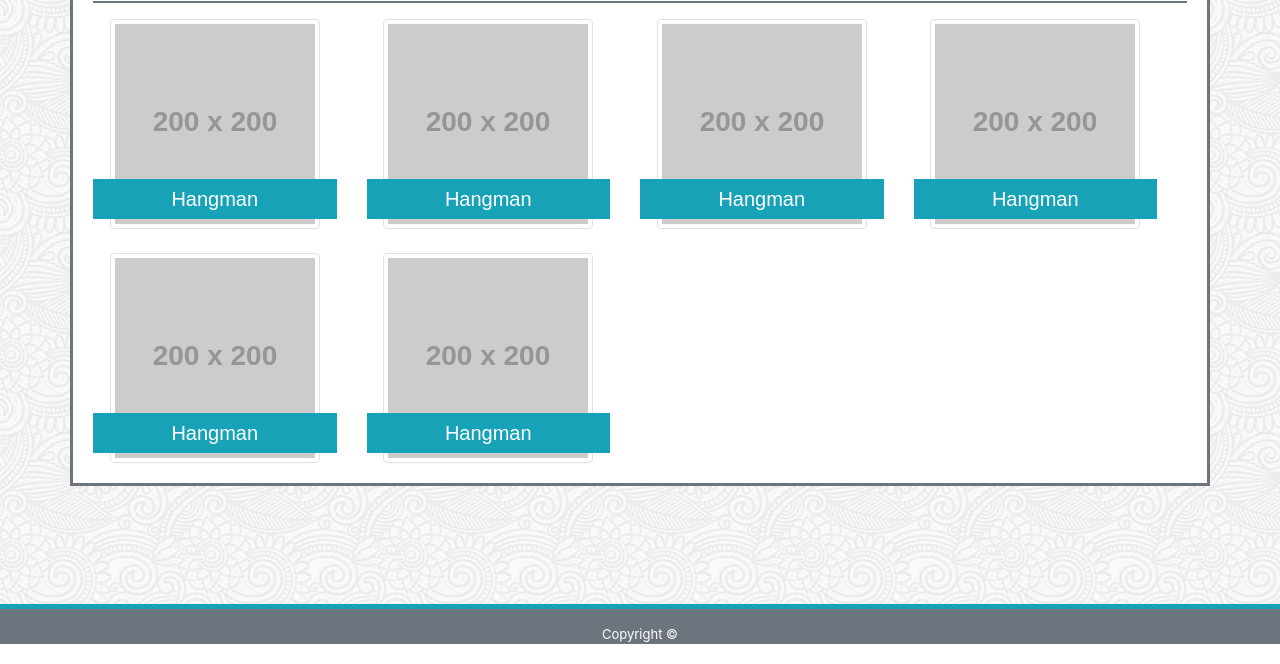
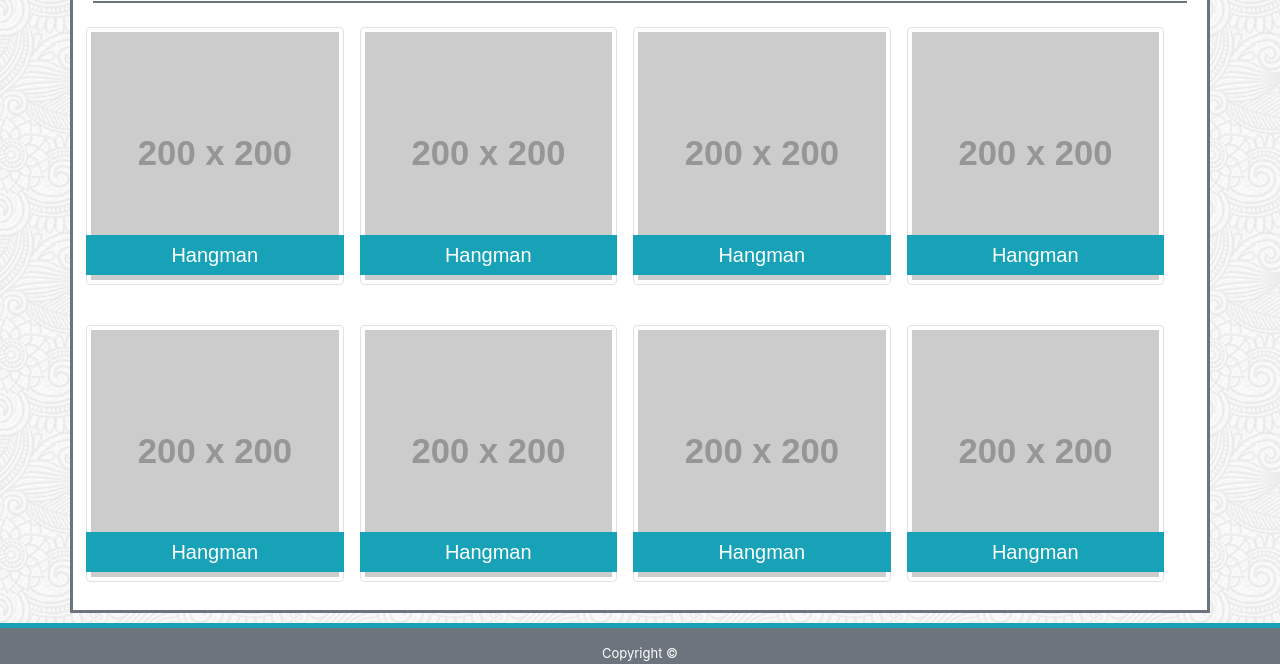
Before and after one commit to nmbarry15/Bootstrap-Portfolio, a plain HTML site: page portfolio.html in a window 1280 px wide. Shown: the part 156-820 px from the top of the page. Drawn offline with nearby package versions, Linux system fonts and the light colour scheme; placeholder pictures from the web are drawn by us.

Commit message:
fix portfolio images to be width of column

```diff
--- a/portfolio.html
+++ b/portfolio.html
@@ -47,63 +47,73 @@
                 <h2 class="mb-0 font-weight-bold text-info">Portfolio</h2>
             </div>
             <hr class="mt-1 border-secondary" id="hr">
-            <div class="row w-100 p-0">
-                <div class="col-md-3">
+            <div class="row w-100">
+                <div class="col-md-3 col-6 p-2">
                     <div class="position-relative m-auto d-block">
-                        <img src="https://via.placeholder.com/200x200" class="rounded img-thumbnail m-auto d-block" alt="" id="pic">
-                        <div class="bg-info text-white w-100 text-sm-center p-2 position-absolute" id="label">
+                        <img src="https://via.placeholder.com/200x200" class="rounded img-thumbnail m-auto d-block w-100" alt="" id="pic">
+                        <div class="bg-info text-white w-100 text-center p-2 position-absolute" id="label">
                             <h5 class="mb-0">Hangman</h5>
                         </div>
                     </div>
                 </div>
-                <div class="col-md-3">
+                <div class="col-md-3 col-6 p-2">
                     <div class="position-relative m-auto d-block">
-                        <img src="https://via.placeholder.com/200x200" class="rounded img-thumbnail m-auto d-block" alt="" id="pic">
-                        <div class="bg-info text-white w-100 text-sm-center p-2 position-absolute" id="label">
+                        <img src="https://via.placeholder.com/200x200" class="rounded img-thumbnail m-auto d-block w-100" alt="" id="pic">
+                        <div class="bg-info text-white w-100 text-center p-2 position-absolute" id="label">
                             <h5 class="mb-0">Hangman</h5>
                         </div>
                     </div>
                 </div>
-                <div class="col-md-3">
+                <div class="col-md-3 col-6 p-2">
                     <div class="position-relative m-auto d-block">
-                        <img src="https://via.placeholder.com/200x200" class="rounded img-thumbnail m-auto d-block" alt="" id="pic">
-                        <div class="bg-info text-white w-100 text-sm-center p-2 position-absolute" id="label">
+                        <img src="https://via.placeholder.com/200x200" class="rounded img-thumbnail m-auto d-block w-100" alt="" id="pic">
+                        <div class="bg-info text-white w-100 text-center p-2 position-absolute" id="label">
                             <h5 class="mb-0">Hangman</h5>
                         </div>
                     </div>
                 </div>
-                <div class="col-md-3">
+                <div class="col-md-3 col-6 p-2">
                     <div class="position-relative m-auto d-block">
-                        <img src="https://via.placeholder.com/200x200" class="rounded img-thumbnail m-auto d-block" alt="" id="pic">
-                        <div class="bg-info text-white w-100 text-sm-center p-2 position-absolute" id="label">
+                        <img src="https://via.placeholder.com/200x200" class="rounded img-thumbnail m-auto d-block w-100" alt="" id="pic">
+                        <div class="bg-info text-white w-100 text-center p-2 position-absolute" id="label">
                             <h5 class="mb-0">Hangman</h5>
                         </div>
                     </div>
                 </div>
             </div>
             <br>
-            <div class="row w-100 p-0">
-                <div class="col-md-3">
+            <div class="row w-100">
+                <div class="col-md-3 col-6 p-2">
                     <div class="position-relative m-auto d-block">
-                        <img src="https://via.placeholder.com/200x200" class="rounded img-thumbnail m-auto d-block" alt="" id="pic">
-                    <div class="bg-info text-white text-sm-center p-2 position-absolute w-100" id="label">
-                        <h5 class="mb-0">Hangman</h5>
-                    </div>
-                    </div>
-                </div>
-                <div class="col-md-3">
-                    <div class="position-relative m-auto d-block">
-                        <img src="https://via.placeholder.com/200x200" class="rounded img-thumbnail m-auto d-block" alt="" id="pic">
-                        <div class="bg-info text-white w-100 text-sm-center p-2 position-absolute" id="label">
+                        <img src="https://via.placeholder.com/200x200" class="rounded img-thumbnail m-auto d-block w-100" alt="" id="pic">
+                        <div class="bg-info text-white w-100 text-center p-2 position-absolute" id="label">
                             <h5 class="mb-0">Hangman</h5>
                         </div>
                     </div>
                 </div>
-                <div class="col-md-3">
-
+                <div class="col-md-3 col-6 p-2">
+                    <div class="position-relative m-auto d-block">
+                        <img src="https://via.placeholder.com/200x200" class="rounded img-thumbnail m-auto d-block w-100" alt="" id="pic">
+                        <div class="bg-info text-white w-100 text-center p-2 position-absolute" id="label">
+                            <h5 class="mb-0">Hangman</h5>
+                        </div>
+                    </div>
                 </div>
-                <div class="col-md-3">
-
+                <div class="col-md-3 col-6 p-2">
+                    <div class="position-relative m-auto d-block">
+                        <img src="https://via.placeholder.com/200x200" class="rounded img-thumbnail m-auto d-block w-100" alt="" id="pic">
+                        <div class="bg-info text-white w-100 text-center p-2 position-absolute" id="label">
+                            <h5 class="mb-0">Hangman</h5>
+                        </div>
+                    </div>
+                </div>
+                <div class="col-md-3 col-6 p-2">
+                    <div class="position-relative m-auto d-block">
+                        <img src="https://via.placeholder.com/200x200" class="rounded img-thumbnail m-auto d-block w-100" alt="" id="pic">
+                        <div class="bg-info text-white w-100 text-center p-2 position-absolute" id="label">
+                            <h5 class="mb-0">Hangman</h5>
+                        </div>
+                    </div>
                 </div>
             </div>
         </div>
```
